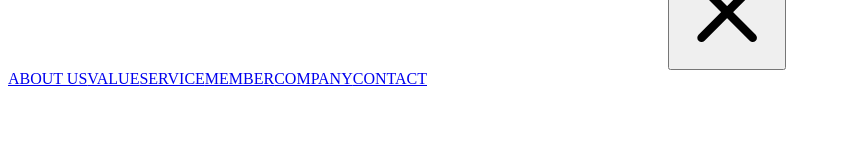
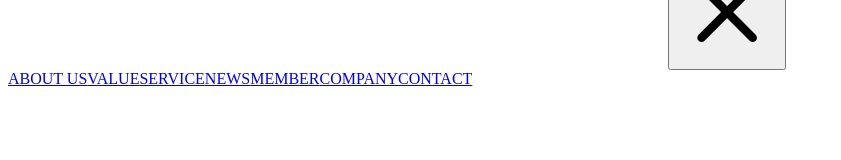
Before and after one commit to stathack2021/homepage, a Next.js app in the folder app/: page / in a window 1280 px wide. Shown: the part 170-330 px from the top of the page, without its empty margins (0-841 px from the left). Built offline with nearby package versions, Linux system fonts and the light colour scheme.

Commit message:
[update] news

```diff
--- a/app/pages/en/index.tsx
+++ b/app/pages/en/index.tsx
@@ -34,10 +34,11 @@ export const Home = (): JSX.Element => {
               </svg>
             </button>
           </div>
-          <nav className="hidden lg:flex md:ml-auto lg:flex-wrap items-center text-lg xl:text-xl justify-center font-en">
+          <nav className="hidden lg:flex md:ml-auto text-lg lg:flex-wrap items-center lg:text-base xl:text-xl justify-center font-en">
             <a className="mr-5 hover:text-blue-400" href="/#about">ABOUT US</a>
             <a className="mr-5 hover:text-blue-400" href="/#value">VALUE</a>
             <a className="mr-5 hover:text-blue-400" href="/#service">SERVICE</a>
+            <a className="mr-5 hover:text-blue-400" href="/#news">NEWS</a>
             <a className="mr-5 hover:text-blue-400" href="/#member">MEMBER</a>
             <a className="mr-5 hover:text-blue-400" href="/#company">COMPANY</a>
             <a className="mr-5 hover:text-blue-400" href="/#contact">CONTACT</a>
@@ -53,6 +54,7 @@ export const Home = (): JSX.Element => {
                   <li className="hover:text-blue-400"><a href="/#about">― ABOUT US</a></li>
                   <li className="hover:text-blue-400"><a href="/#value">― VALUE</a></li>
                   <li className="hover:text-blue-400"><a href="/#service">― SERVICE</a></li>
+                  <li className="hover:text-blue-400"><a href="/#news">― NEWS</a></li>
                   <li className="hover:text-blue-400"><a href="/#member">― MEMBER</a></li>
                   <li className="hover:text-blue-400"><a href="/#company">― COMPANY</a></li>
                   <li className="hover:text-blue-400"><a href="/#contact">― CONTACT</a></li>
@@ -629,6 +631,7 @@ export const Home = (): JSX.Element => {
             <a className="mr-5 hover:text-blue-400" href="/#about">ABOUT US</a>
             <a className="mr-5 hover:text-blue-400" href="/#value">VALUE</a>
             <a className="mr-5 hover:text-blue-400" href="/#service">SERVICE</a>
+            <a className="mr-5 hover:text-blue-400" href="/#news">NEWS</a>
             <a className="mr-5 hover:text-blue-400" href="/#member">MEMBER</a>
             <a className="mr-5 hover:text-blue-400" href="/#company">COMPANY</a>
             <a className="mr-5 hover:text-blue-400" href="/#contact">CONTACT</a>
@@ -637,6 +640,7 @@ export const Home = (): JSX.Element => {
             <li className="hover:text-blue-400"><a href="/#about">ABOUT US</a></li>
             <li className="hover:text-blue-400"><a href="/#value">VALUE</a></li>
             <li className="hover:text-blue-400"><a href="/#service">SERVICE</a></li>
+            <li className="hover:text-blue-400"><a href="/#news">NEWS</a></li>
             <li className="hover:text-blue-400"><a href="/#member">MEMBER</a></li>
             <li className="hover:text-blue-400"><a href="/#company">COMPANY</a></li>
             <li className="hover:text-blue-400"><a href="/#contact">CONTACT</a></li>
--- a/app/pages/index.tsx
+++ b/app/pages/index.tsx
@@ -34,10 +34,11 @@ export const Home = (): JSX.Element => {
               </svg>
             </button>
           </div>
-          <nav className="hidden lg:flex md:ml-auto lg:flex-wrap items-center text-lg xl:text-xl justify-center font-en">
+          <nav className="hidden lg:flex md:ml-auto text-lg lg:flex-wrap items-center lg:text-base xl:text-xl justify-center font-en">
             <a className="mr-5 hover:text-blue-400" href="/#about">ABOUT US</a>
             <a className="mr-5 hover:text-blue-400" href="/#value">VALUE</a>
             <a className="mr-5 hover:text-blue-400" href="/#service">SERVICE</a>
+            <a className="mr-5 hover:text-blue-400" href="/#news">NEWS</a>
             <a className="mr-5 hover:text-blue-400" href="/#member">MEMBER</a>
             <a className="mr-5 hover:text-blue-400" href="/#company">COMPANY</a>
             <a className="mr-5 hover:text-blue-400" href="/#contact">CONTACT</a>
@@ -53,6 +54,7 @@ export const Home = (): JSX.Element => {
                   <li className="hover:text-blue-400"><a href="/#about">― ABOUT US</a></li>
                   <li className="hover:text-blue-400"><a href="/#value">― VALUE</a></li>
                   <li className="hover:text-blue-400"><a href="/#service">― SERVICE</a></li>
+                  <li className="hover:text-blue-400"><a href="/#news">― NEWS</a></li>
                   <li className="hover:text-blue-400"><a href="/#member">― MEMBER</a></li>
                   <li className="hover:text-blue-400"><a href="/#company">― COMPANY</a></li>
                   <li className="hover:text-blue-400"><a href="/#contact">― CONTACT</a></li>
@@ -628,6 +630,7 @@ export const Home = (): JSX.Element => {
             <a className="mr-5 hover:text-blue-400" href="/#about">ABOUT US</a>
             <a className="mr-5 hover:text-blue-400" href="/#value">VALUE</a>
             <a className="mr-5 hover:text-blue-400" href="/#service">SERVICE</a>
+            <a className="mr-5 hover:text-blue-400" href="/#news">NEWS</a>
             <a className="mr-5 hover:text-blue-400" href="/#member">MEMBER</a>
             <a className="mr-5 hover:text-blue-400" href="/#company">COMPANY</a>
             <a className="mr-5 hover:text-blue-400" href="/#contact">CONTACT</a>
@@ -636,6 +639,7 @@ export const Home = (): JSX.Element => {
             <li className="hover:text-blue-400"><a href="/#about">ABOUT US</a></li>
             <li className="hover:text-blue-400"><a href="/#value">VALUE</a></li>
             <li className="hover:text-blue-400"><a href="/#service">SERVICE</a></li>
+            <li className="hover:text-blue-400"><a href="/#news">NEWS</a></li>
             <li className="hover:text-blue-400"><a href="/#member">MEMBER</a></li>
             <li className="hover:text-blue-400"><a href="/#company">COMPANY</a></li>
             <li className="hover:text-blue-400"><a href="/#contact">CONTACT</a></li>
```
